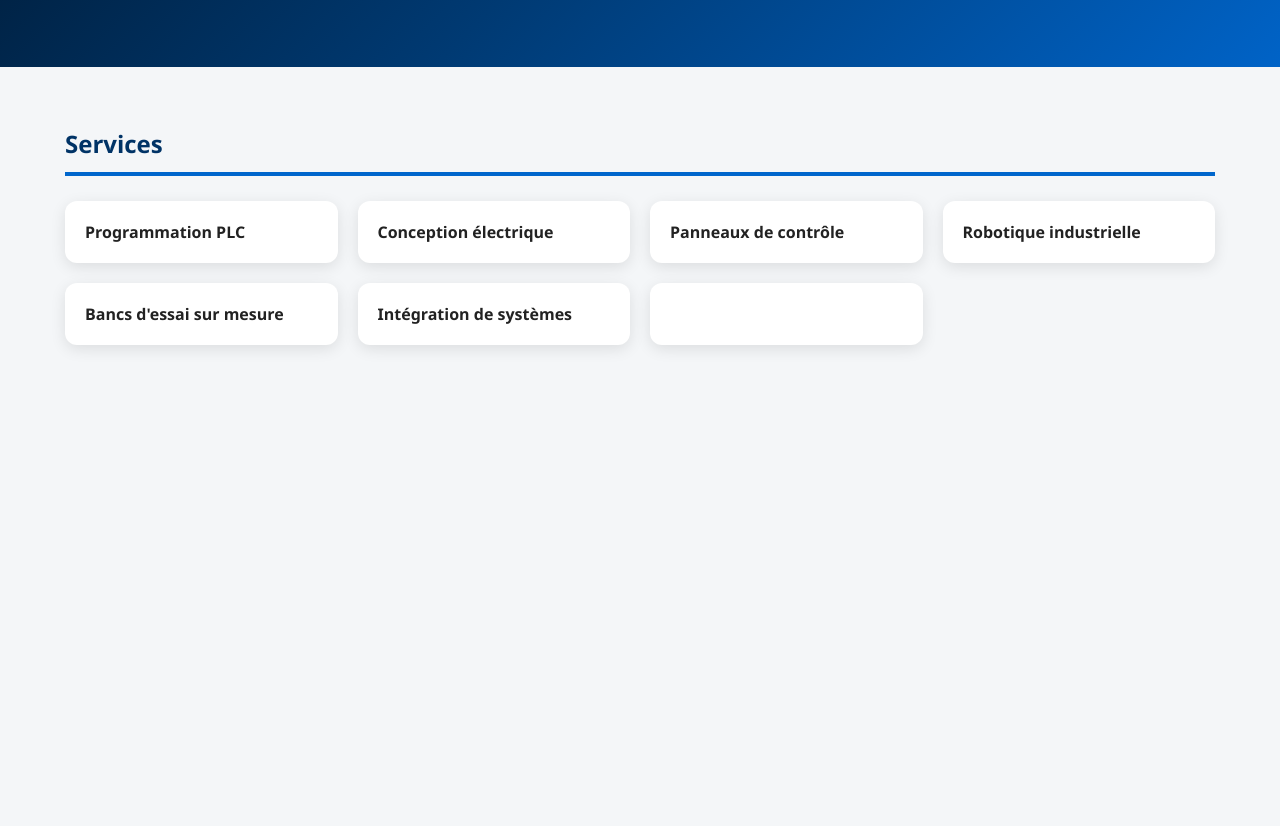
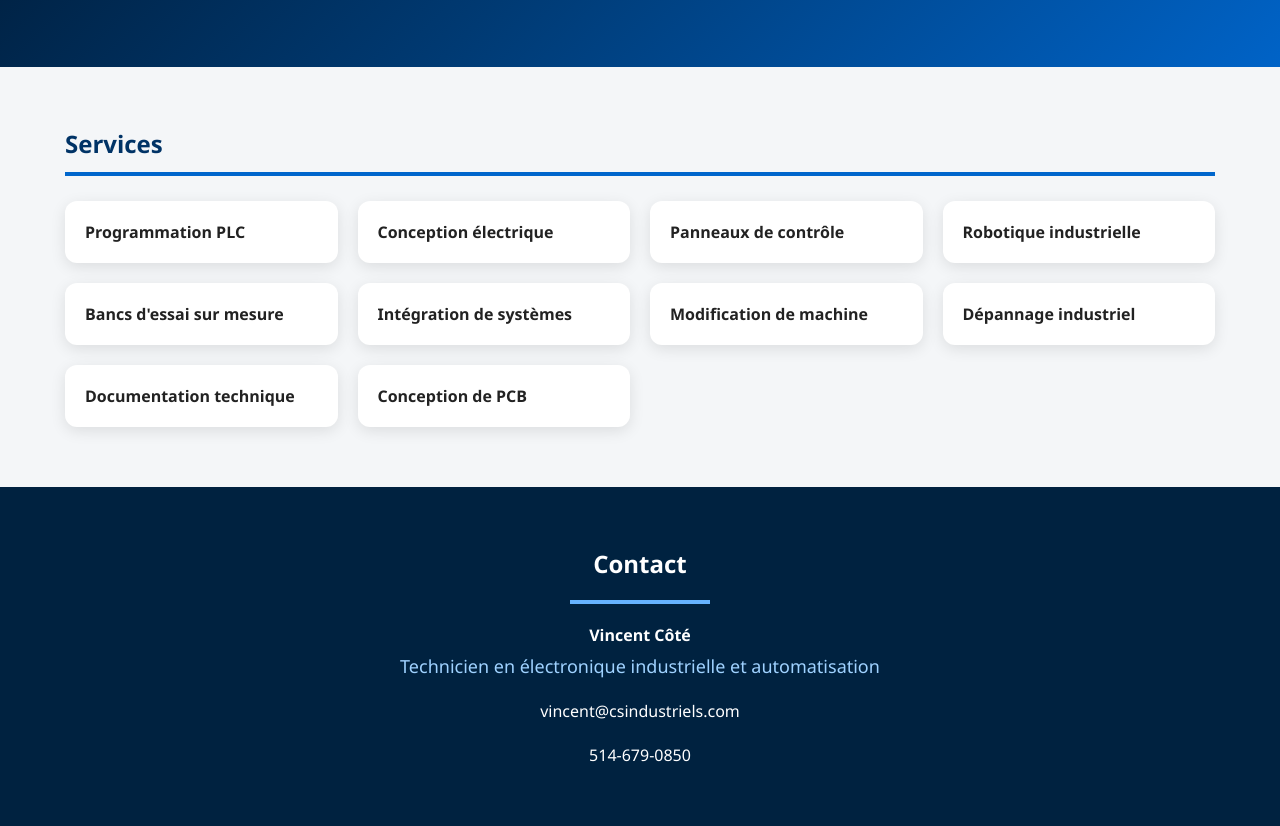
Before and after one commit to CSIndustriels/CSindustriels, a plain HTML site: page index.html in a window 1280 px wide. Shown: the part 344-1170 px from the top of the page. Before the commit the page ends 800 px from the top, so only its background shows below. Drawn offline with Linux system fonts and the light colour scheme.

Commit message:
Update index.html with new services and contact info
Added new services and contact information sections.

```diff
--- a/index.html
+++ b/index.html
@@ -180,4 +180,49 @@ Automatisation industrielle • Conception électrique • Robotique • Contrô
 
 <div class="service">Intégration de systèmes</div>
 
-<div class="service">
+<div class="service">Modification de machine</div>
+
+<div class="service">Dépannage industriel</div>
+
+<div class="service">Documentation technique</div>
+
+<div class="service">Conception de PCB</div>
+
+</div>
+
+</section>
+
+<section class="contact">
+
+<h2>Contact</h2>
+
+<div class="footerline"></div>
+
+<p>
+
+<strong>Vincent Côté</strong>
+
+</p>
+
+<p class="jobtitle">
+
+Technicien en électronique industrielle et automatisation
+
+</p>
+
+<br>
+
+<p>
+
+vincent@csindustriels.com
+
+<br><br>
+
+514‑679‑0850
+
+</p>
+
+</section>
+
+</body>
+</html>
```
